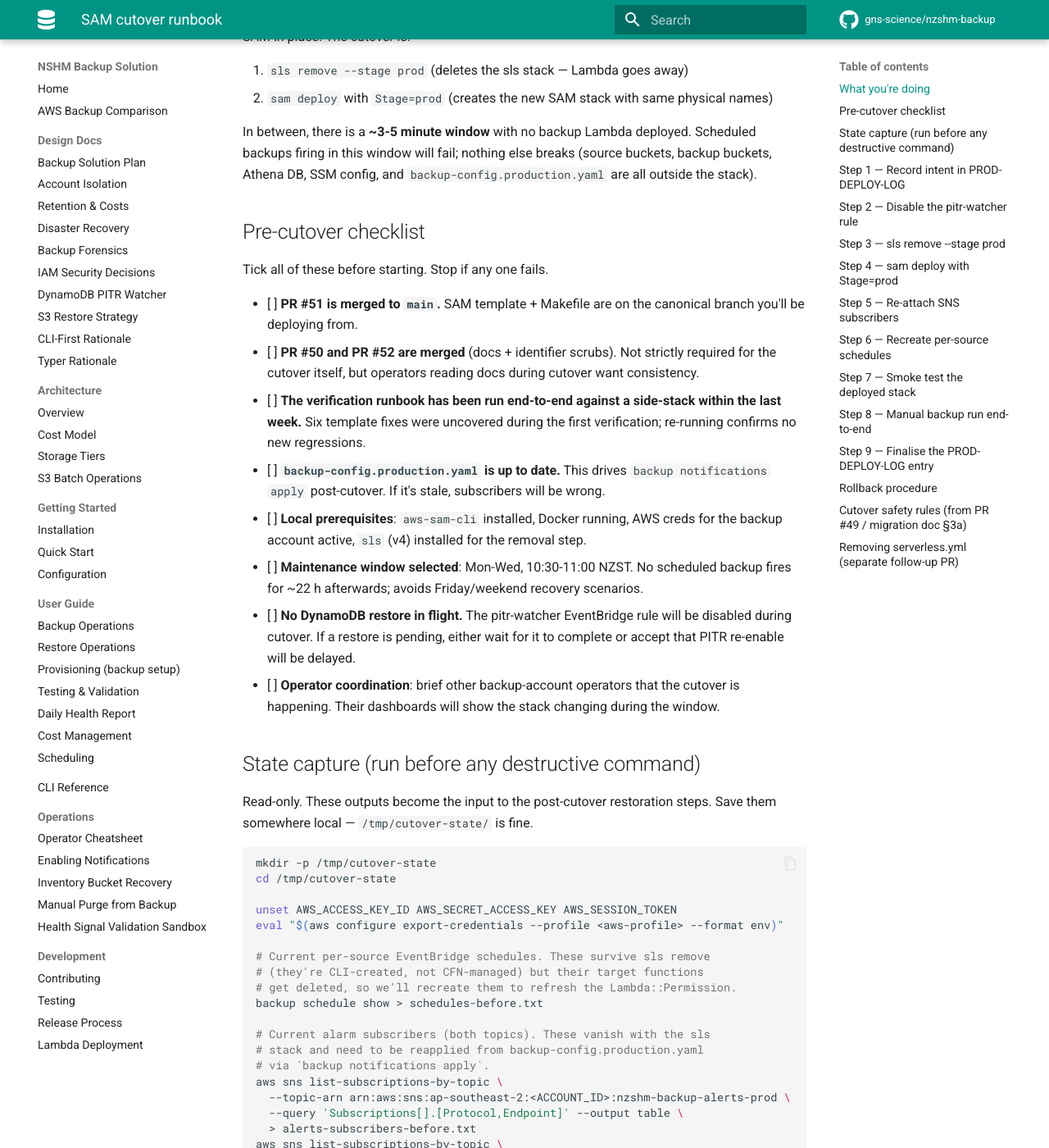
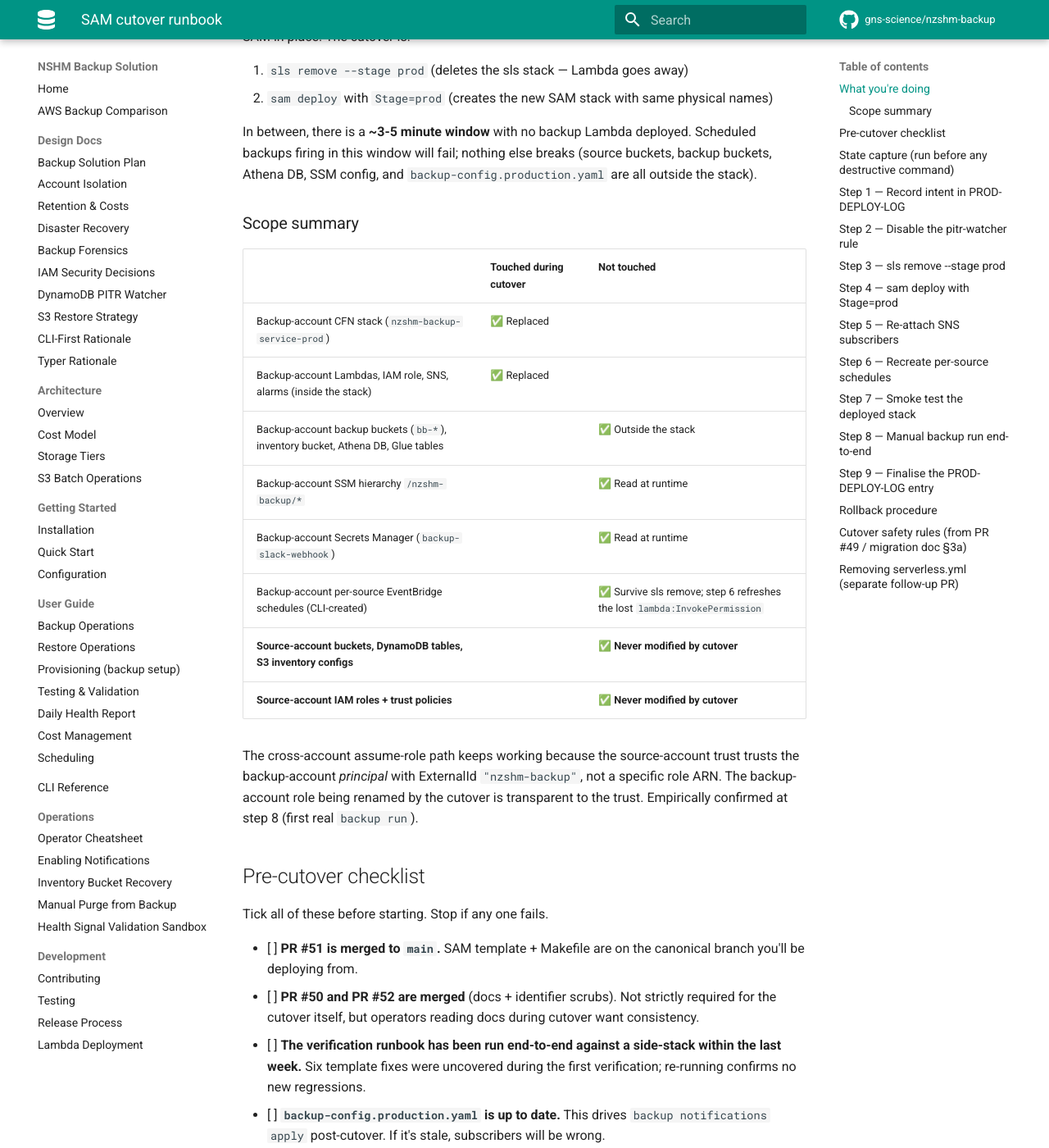
Before and after one commit to GNS-Science/aws-snapshot, an MkDocs documentation site: the page built from docs/development/sam-cutover-runbook.md, in a window 1280 px wide and 1400 px high, scrolled down 527 px. Shown: the whole window at 82% size. Built offline with MkDocs 1.6.1 and Material for MkDocs 9.7.7, drawn with Linux system fonts in a browser that asks for light colours; comment, search, counter and statistics services are not loaded; the version menu is left out; some of the changed text lies outside the part shown.

Commit message:
docs: cutover runbook — flag cross-account assume-role as step-8-first (#48)
Two small additions in response to the "does any of this touch
source accounts or storage layer?" question:

1. Top-of-document Scope summary table making the inviolability
   of source-account resources and backup-account storage layer
   explicit. The cutover only replaces one CFN stack in the
   backup account; everything else is read-only or outside the
   stack entirely.

2. Step 8 callout box noting that cross-account sts:AssumeRole
   is not exercised until step 8's `backup run --source weka`.
   The verification runbook (Activity A) ran in the backup
   account only — dry-run Lambda invoke + synthetic alarm
   publish — neither hits cross-account. So step 8 is the first
   empirical confirmation that the renamed backup-account role
   can assume the source-account `nzshm-backup-reader` role.
   Expected to work because source-account trust is account-
   principal-based with ExternalId="nzshm-backup", not role-ARN-
   based. If it fails with AccessDenied on AssumeRole, the trust
   is shaped differently than expected and we roll back to
   investigate.

Net: 37 lines added, runbook now 483 lines. No procedural change
to the cutover itself.

```diff
--- a/docs/development/sam-cutover-runbook.md
+++ b/docs/development/sam-cutover-runbook.md
@@ -28,6 +28,25 @@
 deployed. Scheduled backups firing in this window will fail; nothing
 else breaks (source buckets, backup buckets, Athena DB, SSM config,
 and `backup-config.production.yaml` are all outside the stack).
+
+### Scope summary
+
+| | Touched during cutover | Not touched |
+|---|---|---|
+| Backup-account CFN stack (`nzshm-backup-service-prod`) | ✅ Replaced | |
+| Backup-account Lambdas, IAM role, SNS, alarms (inside the stack) | ✅ Replaced | |
+| Backup-account backup buckets (`bb-*`), inventory bucket, Athena DB, Glue tables | | ✅ Outside the stack |
+| Backup-account SSM hierarchy `/nzshm-backup/*` | | ✅ Read at runtime |
+| Backup-account Secrets Manager (`backup-slack-webhook`) | | ✅ Read at runtime |
+| Backup-account per-source EventBridge schedules (CLI-created) | | ✅ Survive sls remove; step 6 refreshes the lost `lambda:InvokePermission` |
+| **Source-account buckets, DynamoDB tables, S3 inventory configs** | | ✅ **Never modified by cutover** |
+| **Source-account IAM roles + trust policies** | | ✅ **Never modified by cutover** |
+
+The cross-account assume-role path keeps working because the
+source-account trust trusts the backup-account *principal* with
+ExternalId `"nzshm-backup"`, not a specific role ARN. The backup-
+account role being renamed by the cutover is transparent to the
+trust. Empirically confirmed at step 8 (first real `backup run`).
 
 ## Pre-cutover checklist
 
@@ -348,6 +367,24 @@
 too). The full per-source pipeline gets exercised end-to-end on
 real resources.
 
+> **Cross-account assume-role is first exercised here.** The
+> verification runbook (Activity A) ran in the backup account only
+> — it never called `sts:AssumeRole` into the source account
+> because the smoke tests were a dry-run Lambda invoke and a
+> synthetic alarm publish, neither of which touches cross-account.
+> This step is the first time the new SAM-deployed IAM role
+> assumes the source-account `nzshm-backup-reader` role via the
+> `ExternalId="nzshm-backup"` trust path. The assume should
+> succeed — the source-account trust policy trusts the
+> backup-account *principal* (any role in the backup account with
+> the right ExternalId), not a specific role ARN, so the rename
+> of the backup-account role between sls and SAM doesn't break
+> trust. But the empirical confirmation lands here. If this step
+> fails with `AccessDenied` on `sts:AssumeRole`, the source-account
+> trust is shaped differently than expected (e.g. hardcodes a role
+> ARN) — roll back via the procedure below and investigate trust
+> before retrying.
+
 Then check the next day's daily health report (fires 09:45 NZST).
 That's the first time the SAM-deployed stack handles a scheduled
 fire end-to-end. If it lands GREEN, cutover is complete.
```
